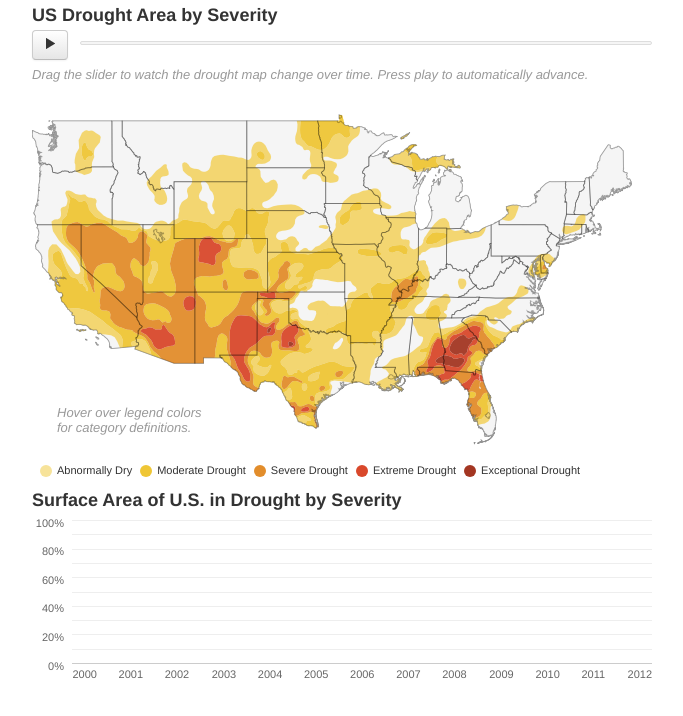
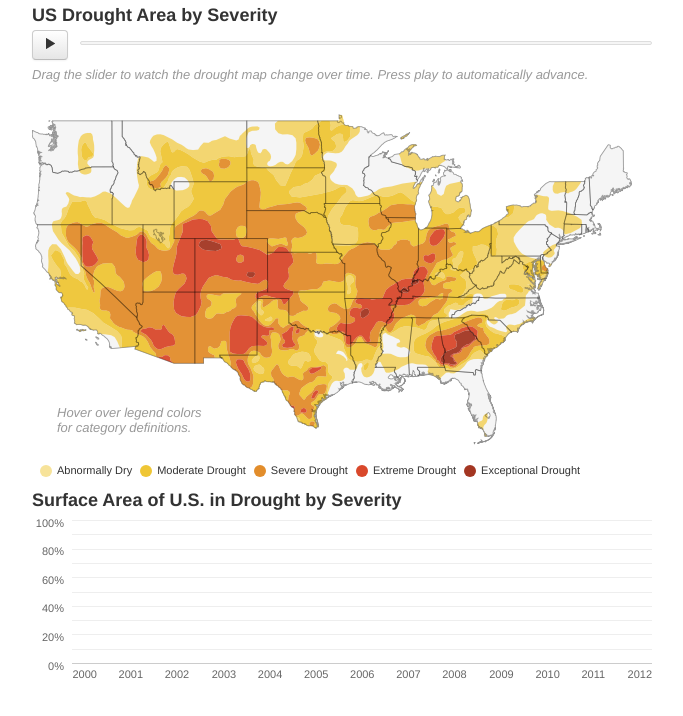
Before and after one commit to nprapps/us-drought, a plain HTML site: page index.html in a window 1280 px wide. Shown: the whole page, without its empty margins (158-841 px from the left). Drawn offline with nearby package versions, Linux system fonts and the light colour scheme.

Commit message:
Start with the latest version

```diff
--- a/index.html
+++ b/index.html
@@ -31,7 +31,7 @@
             <p class="muted"><em>Drag the slider to watch the drought map change over time. Press play to automatically advance.</em></p>
           </nav>
           <h4 id="map-date"></h4>
-          <span id="drought-map"><img src="./img/maps/2012-06-05.png"></span>
+          <span id="drought-map"><img src="./img/maps/2012-07-10.png"></span>
           <p class="muted legend-tip"><em>Hover over legend colors for category definitions.</em></p>
         </div>
         <div class="span8 chart">
```
